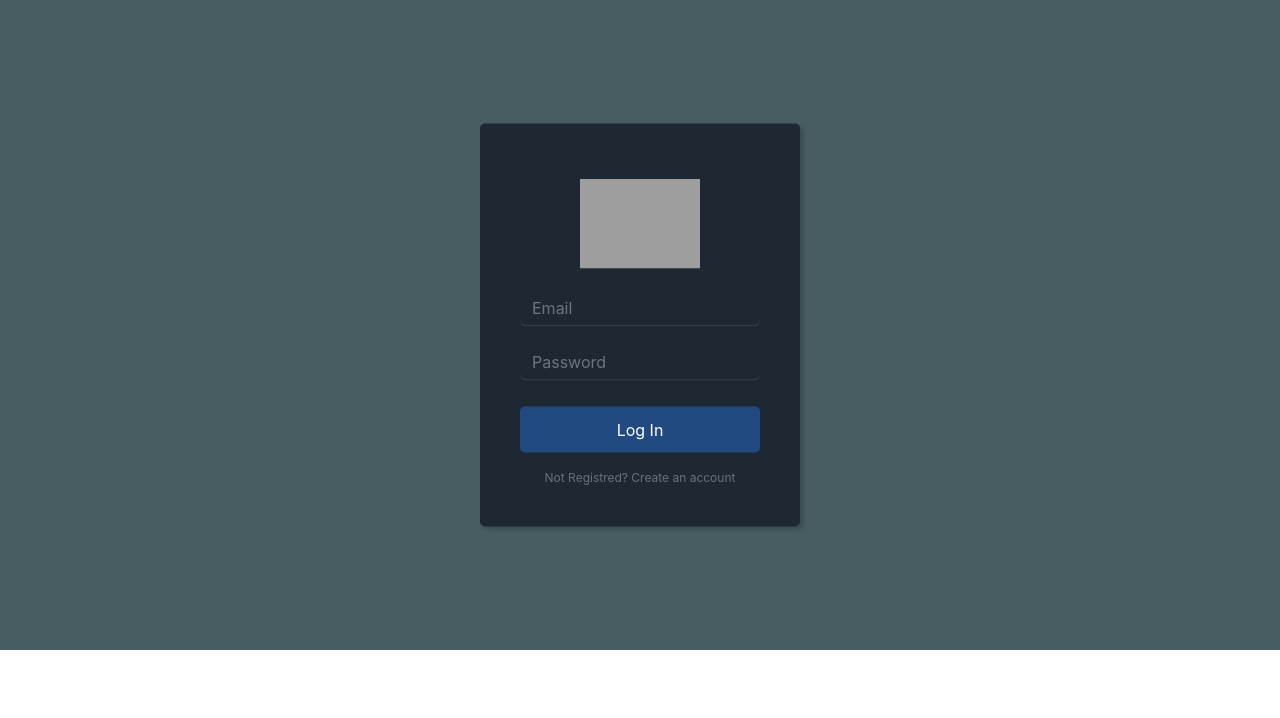
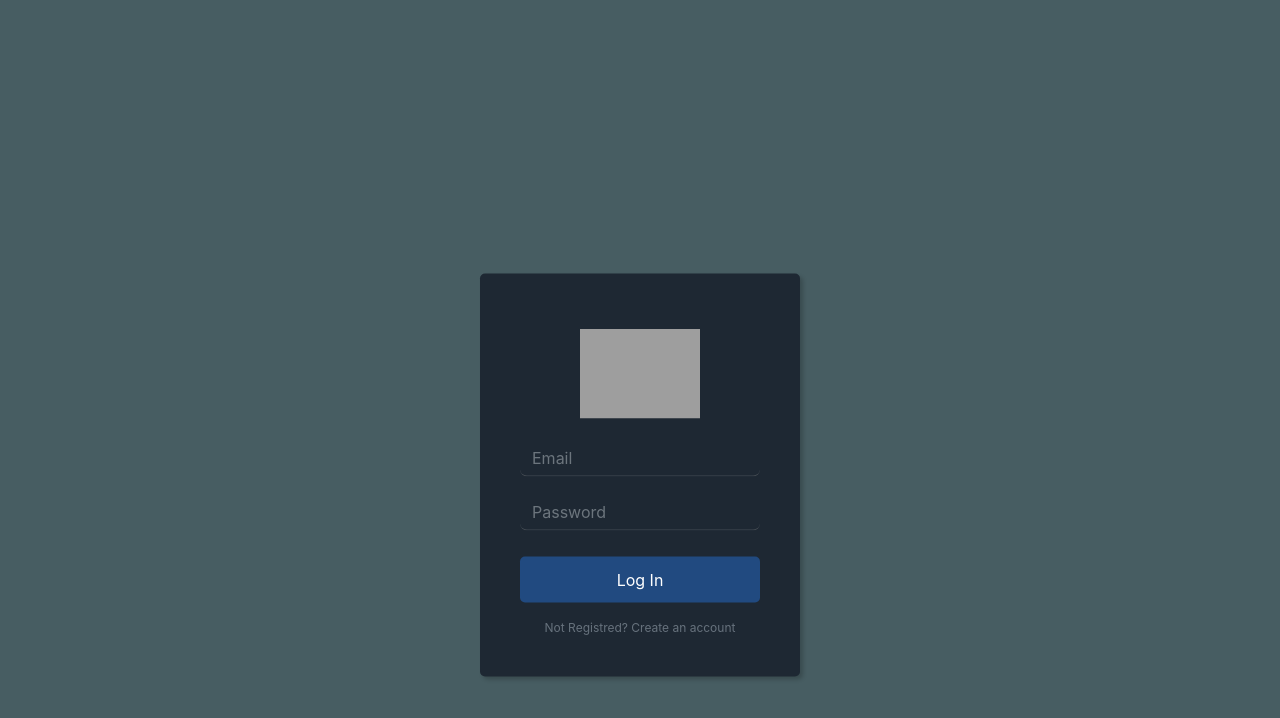
Before and after one commit to sudhan1256/GUVI, a plain HTML site: page login.html in a window 1280 px wide. Drawn offline with nearby package versions, Linux system fonts and the light colour scheme; grey boxes are pictures that could not be loaded.

Commit message:
Update login.css

```diff
--- a/css/login.css
+++ b/css/login.css
@@ -1,5 +1,5 @@
 .login-dark {
-	height:650px;
+	height:950px;
 	background:#475d62;
 	background-size:cover;
 	position:relative;
```
